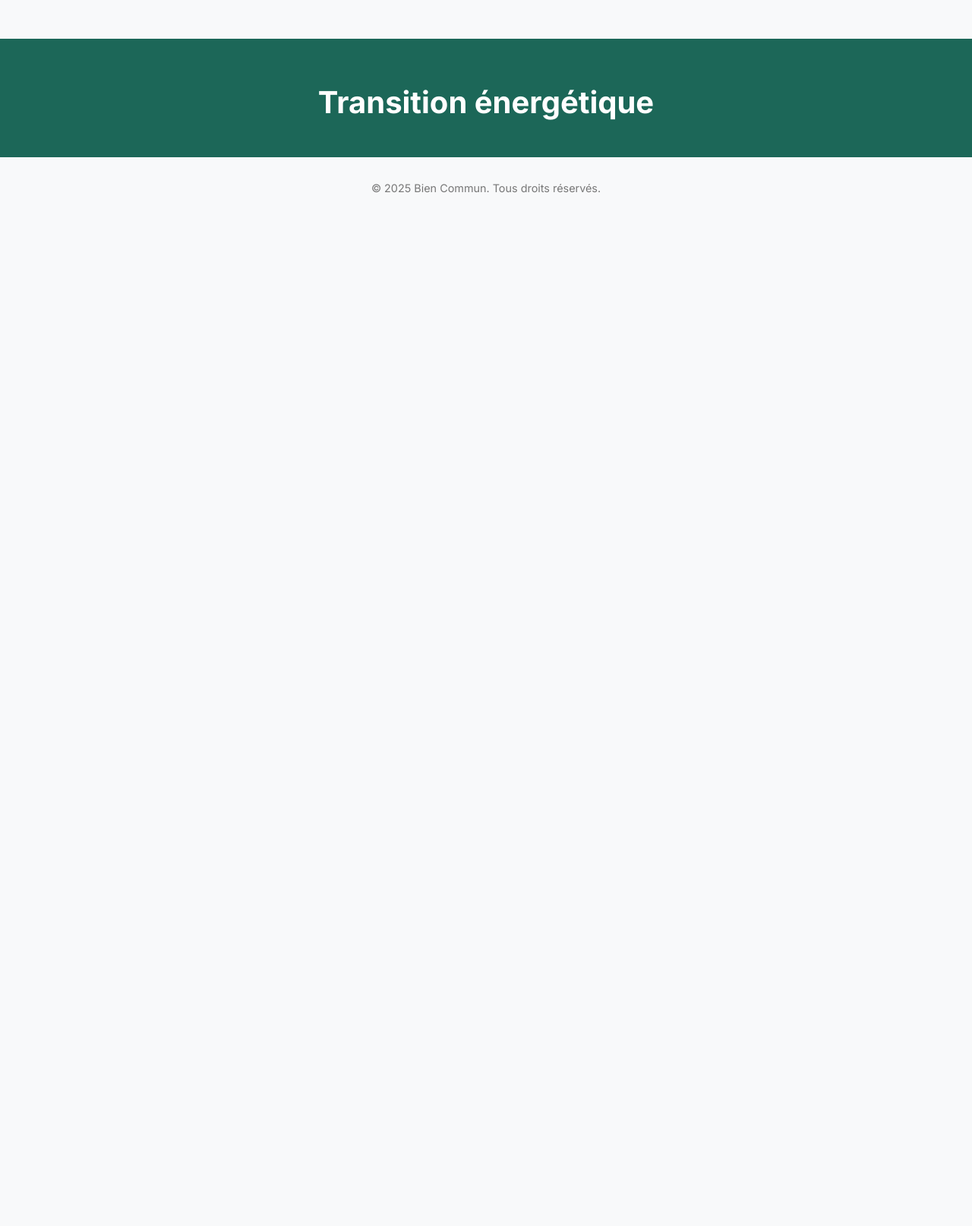
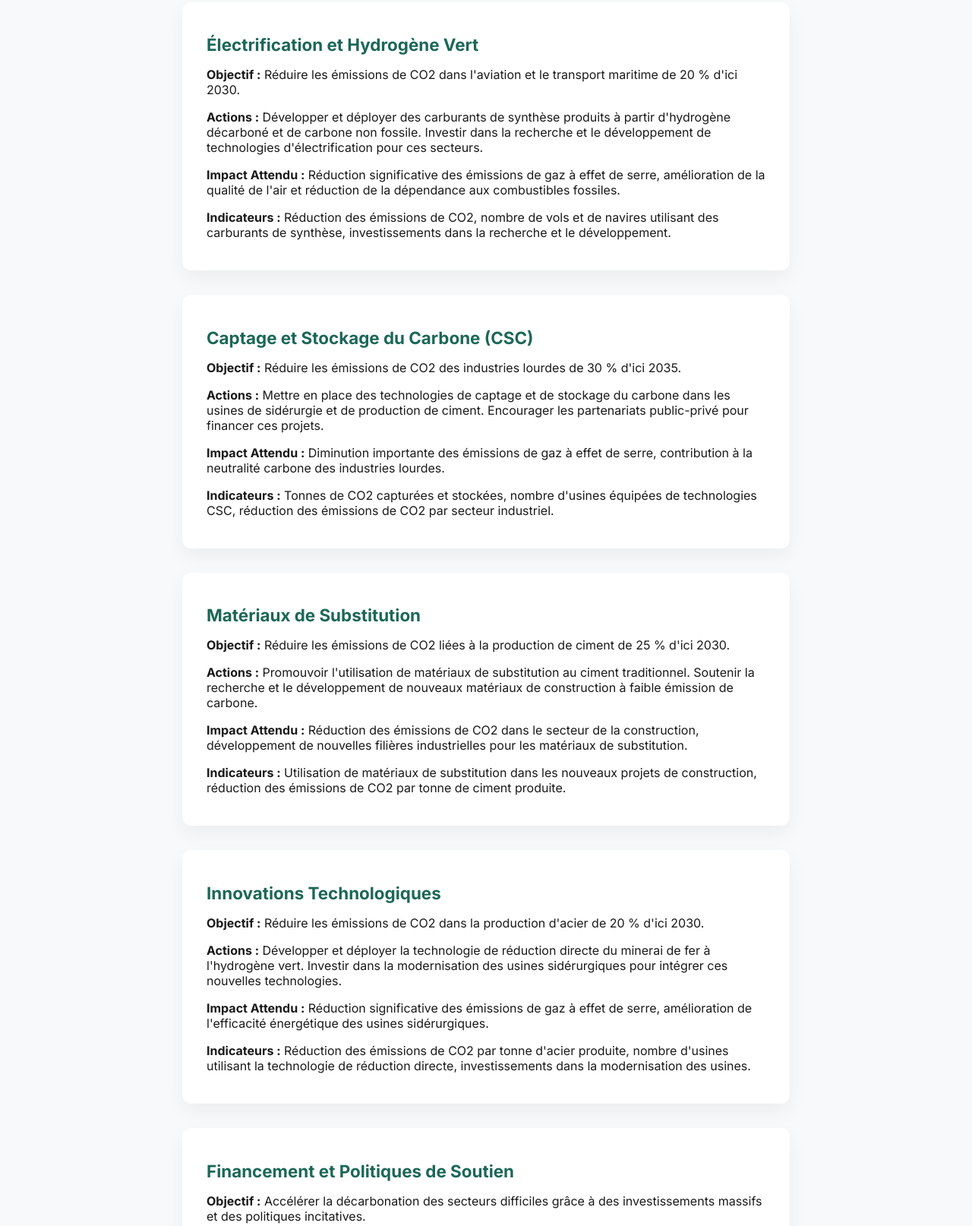
Before and after one commit to CyrilCavichioli/Transparence, a plain HTML site: page transition.html in a window 1280 px wide. Shown: the part 5692-7306 px from the top of the page at 76% size. Before the commit the page ends 5980 px from the top, so only its background shows below. Drawn offline with Linux system fonts and the light colour scheme.

Commit message:
Update transition.html

```diff
--- a/transition.html
+++ b/transition.html
@@ -192,6 +192,47 @@
   </p>
 </div>
 
+    <div class="proposition" href="#proposition1">
+    <h2>Électrification et Hydrogène Vert</h2>
+    <p><strong>Objectif :</strong> Réduire les émissions de CO2 dans l'aviation et le transport maritime de 20 % d'ici 2030.</p>
+    <p><strong>Actions :</strong> Développer et déployer des carburants de synthèse produits à partir d'hydrogène décarboné et de carbone non fossile. Investir dans la recherche et le développement de technologies d'électrification pour ces secteurs.</p>
+    <p><strong>Impact Attendu :</strong> Réduction significative des émissions de gaz à effet de serre, amélioration de la qualité de l'air et réduction de la dépendance aux combustibles fossiles.</p>
+    <p><strong>Indicateurs :</strong> Réduction des émissions de CO2, nombre de vols et de navires utilisant des carburants de synthèse, investissements dans la recherche et le développement.</p>
+</div>
+
+<div class="proposition" href="#proposition2">
+    <h2>Captage et Stockage du Carbone (CSC)</h2>
+    <p><strong>Objectif :</strong> Réduire les émissions de CO2 des industries lourdes de 30 % d'ici 2035.</p>
+    <p><strong>Actions :</strong> Mettre en place des technologies de captage et de stockage du carbone dans les usines de sidérurgie et de production de ciment. Encourager les partenariats public-privé pour financer ces projets.</p>
+    <p><strong>Impact Attendu :</strong> Diminution importante des émissions de gaz à effet de serre, contribution à la neutralité carbone des industries lourdes.</p>
+    <p><strong>Indicateurs :</strong> Tonnes de CO2 capturées et stockées, nombre d'usines équipées de technologies CSC, réduction des émissions de CO2 par secteur industriel.</p>
+</div>
+
+<div class="proposition" href="#proposition3">
+    <h2>Matériaux de Substitution</h2>
+    <p><strong>Objectif :</strong> Réduire les émissions de CO2 liées à la production de ciment de 25 % d'ici 2030.</p>
+    <p><strong>Actions :</strong> Promouvoir l'utilisation de matériaux de substitution au ciment traditionnel. Soutenir la recherche et le développement de nouveaux matériaux de construction à faible émission de carbone.</p>
+    <p><strong>Impact Attendu :</strong> Réduction des émissions de CO2 dans le secteur de la construction, développement de nouvelles filières industrielles pour les matériaux de substitution.</p>
+    <p><strong>Indicateurs :</strong> Utilisation de matériaux de substitution dans les nouveaux projets de construction, réduction des émissions de CO2 par tonne de ciment produite.</p>
+</div>
+
+<div class="proposition" href="#proposition4">
+    <h2>Innovations Technologiques</h2>
+    <p><strong>Objectif :</strong> Réduire les émissions de CO2 dans la production d'acier de 20 % d'ici 2030.</p>
+    <p><strong>Actions :</strong> Développer et déployer la technologie de réduction directe du minerai de fer à l'hydrogène vert. Investir dans la modernisation des usines sidérurgiques pour intégrer ces nouvelles technologies.</p>
+    <p><strong>Impact Attendu :</strong> Réduction significative des émissions de gaz à effet de serre, amélioration de l'efficacité énergétique des usines sidérurgiques.</p>
+    <p><strong>Indicateurs :</strong> Réduction des émissions de CO2 par tonne d'acier produite, nombre d'usines utilisant la technologie de réduction directe, investissements dans la modernisation des usines.</p>
+</div>
+
+<div class="proposition" href="#proposition5">
+    <h2>Financement et Politiques de Soutien</h2>
+    <p><strong>Objectif :</strong> Accélérer la décarbonation des secteurs difficiles grâce à des investissements massifs et des politiques incitatives.</p>
+    <p><strong>Actions :</strong> Mettre en place des programmes de financement pour soutenir les projets de décarbonation. Développer des politiques incitatives pour encourager les entreprises à adopter des technologies propres.</p>
+    <p><strong>Impact Attendu :</strong> Accélération de la transition énergétique, création d'emplois dans les secteurs des technologies propres, réduction globale des émissions de gaz à effet de serre.</p>
+    <p><strong>Indicateurs :</strong> Montant des investissements dans les projets de décarbonation, nombre de nouvelles politiques incitatives mises en place, réduction des émissions de CO2 par secteur.</p>
+</div>
+
+
     </main>
 
 
```
